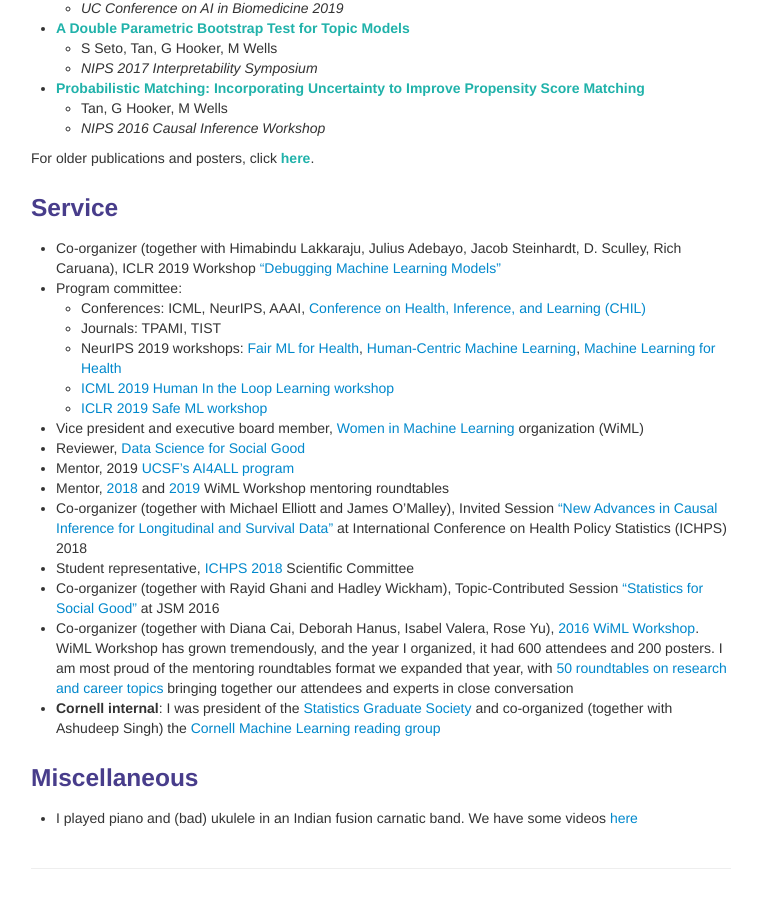
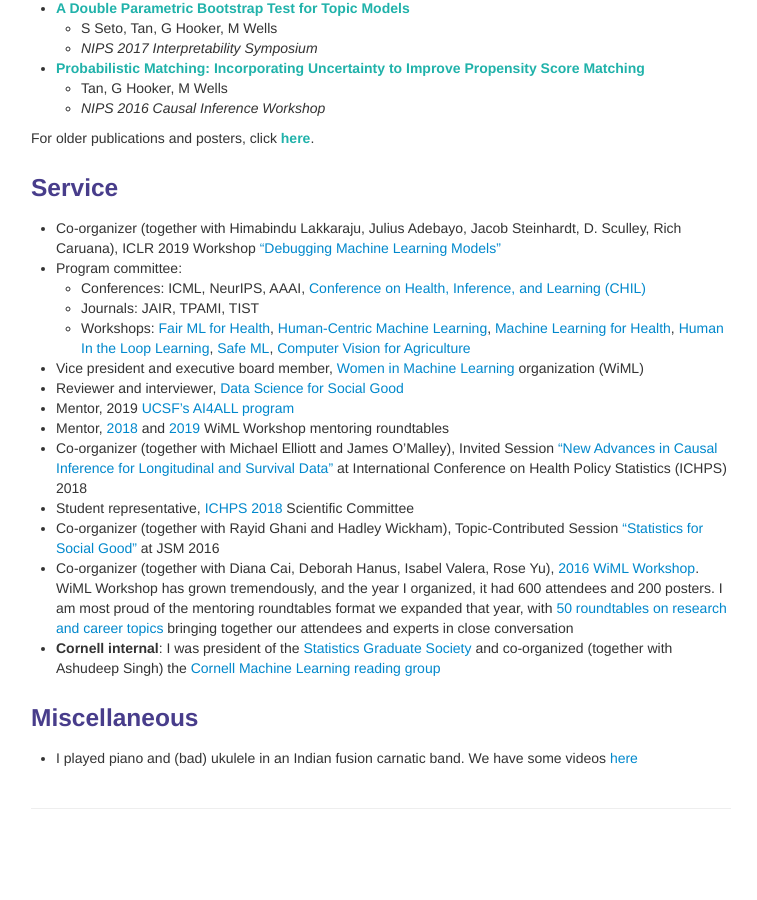
Before and after one commit to shftan/shftan.github.io, a Jekyll site: the page built from index.md, in a window 1280 px wide and 900 px high, scrolled down 2164 px. Shown: the whole window, without its empty margins (259-1016 px from the left). Built offline with Jekyll 4.4.1, drawn with Linux system fonts in a browser that asks for light colours; after the commit the page ends 3004 px from its top, so only the background shows below that; some of the changed text lies outside the part shown.

Commit message:
Update index.md

```diff
--- a/index.md
+++ b/index.md
@@ -118,12 +118,10 @@ For older publications and posters, click <a class="paper" href="olderpublicatio
 - Co-organizer (together with Himabindu Lakkaraju, Julius Adebayo, Jacob Steinhardt, D. Sculley, Rich Caruana), ICLR 2019 Workshop [“Debugging Machine Learning Models”](https://iclr.cc/Conferences/2019/Schedule?showEvent=628)
 - Program committee:
   - Conferences: ICML, NeurIPS, AAAI, [Conference on Health, Inference, and Learning (CHIL)](https://www.chilconference.org/)
-  - Journals: TPAMI, TIST
-  - NeurIPS 2019 workshops: [Fair ML for Health](https://www.fairmlforhealth.com/), [Human-Centric Machine Learning](https://sites.google.com/view/hcml-2019), [Machine Learning for Health](https://ml4health.github.io/2019/)
-  - [ICML 2019 Human In the Loop Learning workshop](https://sites.google.com/view/hill2019/home)
-  - [ICLR 2019 Safe ML workshop](https://sites.google.com/view/safeml-iclr2019/home)
+  - Journals: JAIR, TPAMI, TIST
+  - Workshops: [Fair ML for Health](https://www.fairmlforhealth.com/), [Human-Centric Machine Learning](https://sites.google.com/view/hcml-2019), [Machine Learning for Health](https://ml4health.github.io/2019/), [Human In the Loop Learning](https://sites.google.com/view/hill2019/home), [Safe ML](https://sites.google.com/view/safeml-iclr2019/home), [Computer Vision for Agriculture](https://www.cv4gc.org/cv4a2020/)
 - Vice president and executive board member, [Women in Machine Learning](https://wimlworkshop.org) organization (WiML)
-- Reviewer, <a href="http://www.dssgfellowship.org/">Data Science for Social Good</a>
+- Reviewer and interviewer, <a href="http://www.dssgfellowship.org/">Data Science for Social Good</a>
 - Mentor, 2019 [UCSF's AI4ALL program](http://ai4all.ucsf.edu/)
 - Mentor, [2018](https://wimlworkshop.org/2018/program/) and [2019](https://wimlworkshop.org/2019/program/) WiML Workshop mentoring roundtables
 - Co-organizer (together with Michael Elliott and James O'Malley),  Invited Session ["New Advances in Causal Inference for Longitudinal and Survival Data"](http://ww2.amstat.org/meetings/ichps/2018/onlineprogram/Program.cfm) at International Conference on Health Policy Statistics (ICHPS) 2018
```
Also changed, not shown: other parts of index.md (+1 -1 lines).
